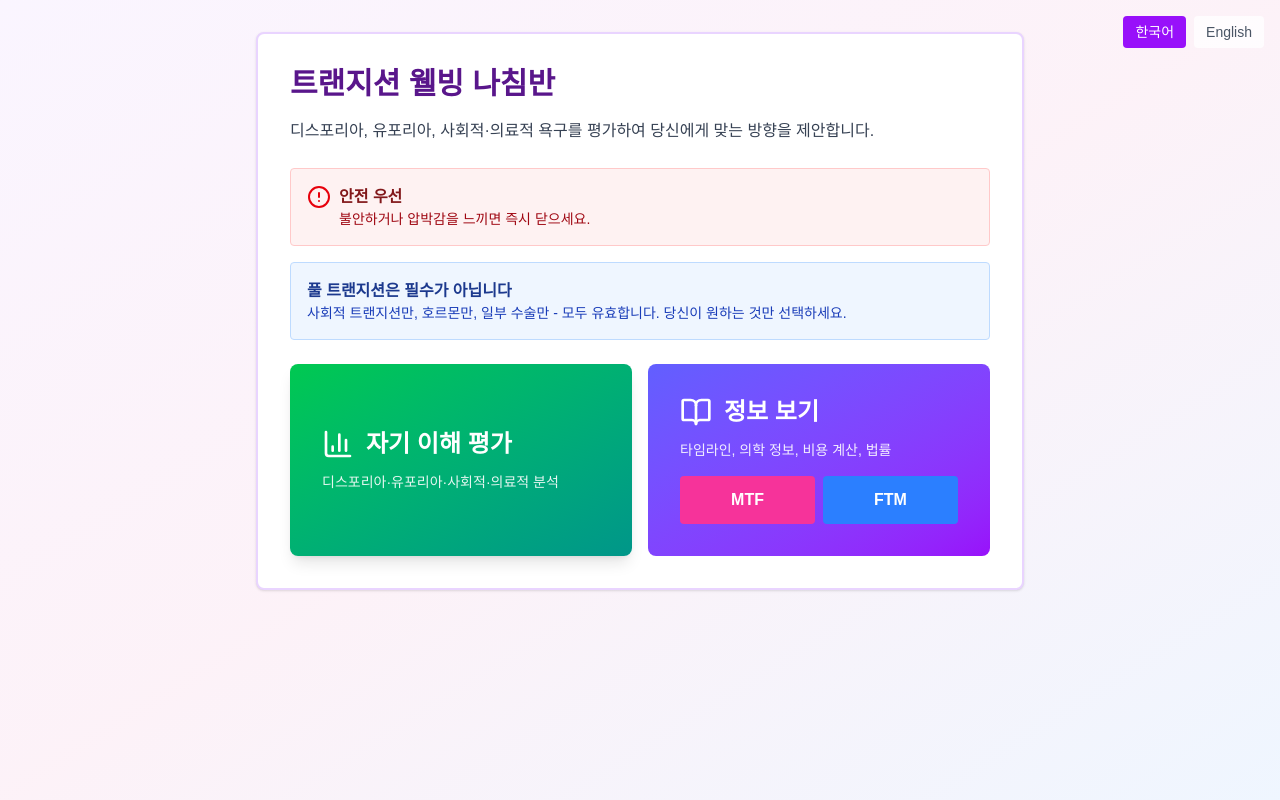
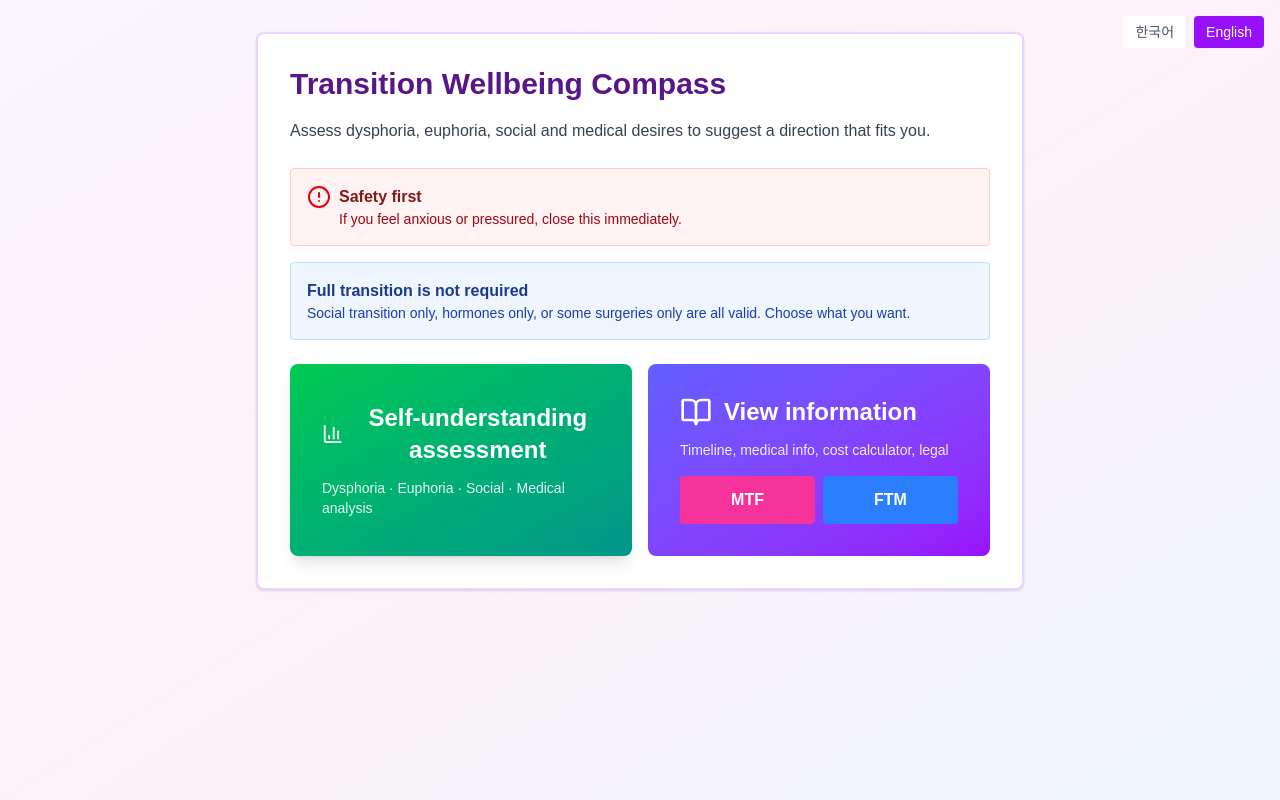
Before and after one commit to sion-h/transition-compass, a React (Vite) app: page / in a window 1280 px wide. Built offline with nearby package versions, Linux system fonts and the light colour scheme.

Commit message:
eng read me added

```diff
--- a/src/contexts/LanguageContext.jsx
+++ b/src/contexts/LanguageContext.jsx
@@ -3,10 +3,15 @@ import { translations, SCORE_LABELS } from '../locales/translations';
 
 const LanguageContext = createContext();
 
+const getBrowserLanguage = () => {
+  const stored = localStorage.getItem('language');
+  if (stored) return stored;
+  const browserLang = navigator?.languages?.[0] || navigator?.language || 'ko';
+  return browserLang.toLowerCase().startsWith('en') ? 'en' : 'ko';
+};
+
 export const LanguageProvider = ({ children }) => {
-  const [language, setLanguage] = useState(() => {
-    return localStorage.getItem('language') || 'ko';
-  });
+  const [language, setLanguage] = useState(() => getBrowserLanguage());
 
   useEffect(() => {
     localStorage.setItem('language', language);
```
Also changed, not shown: 2 other files (tests, documents, lock files or other folders).
